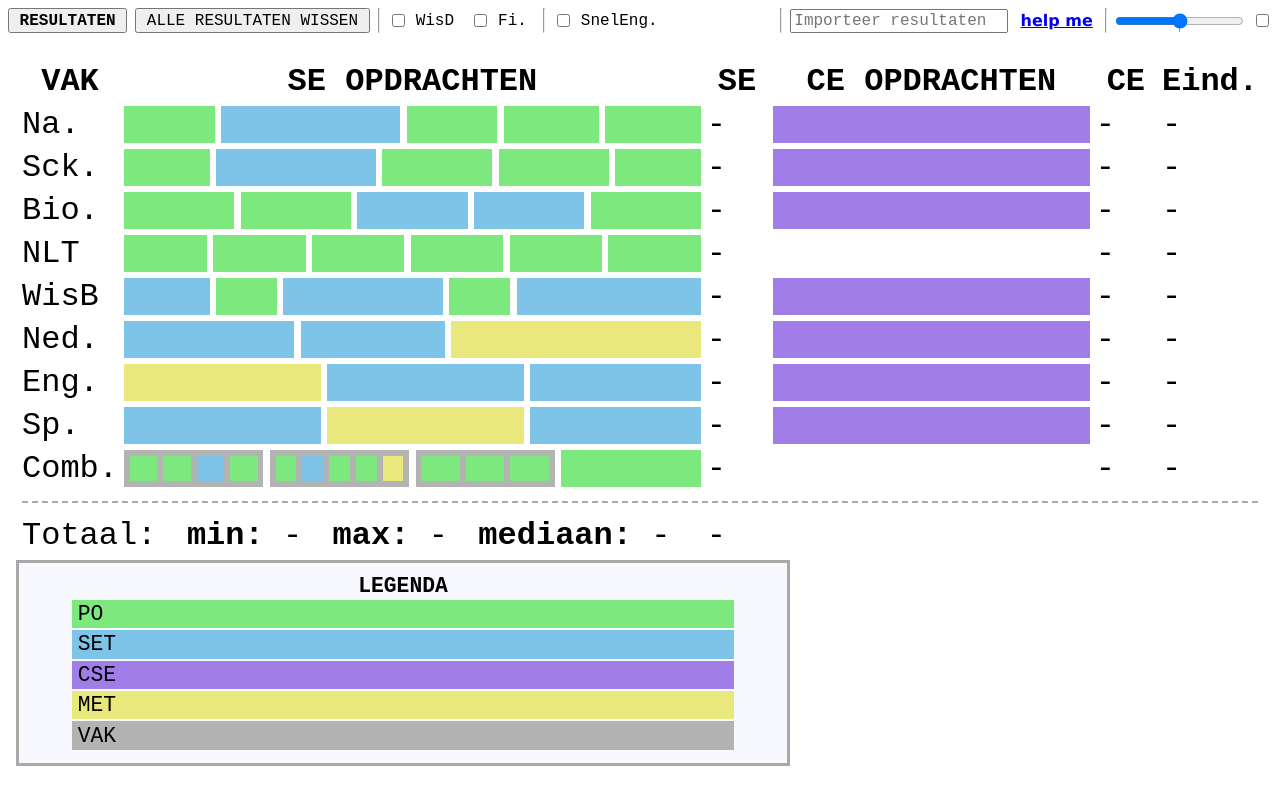
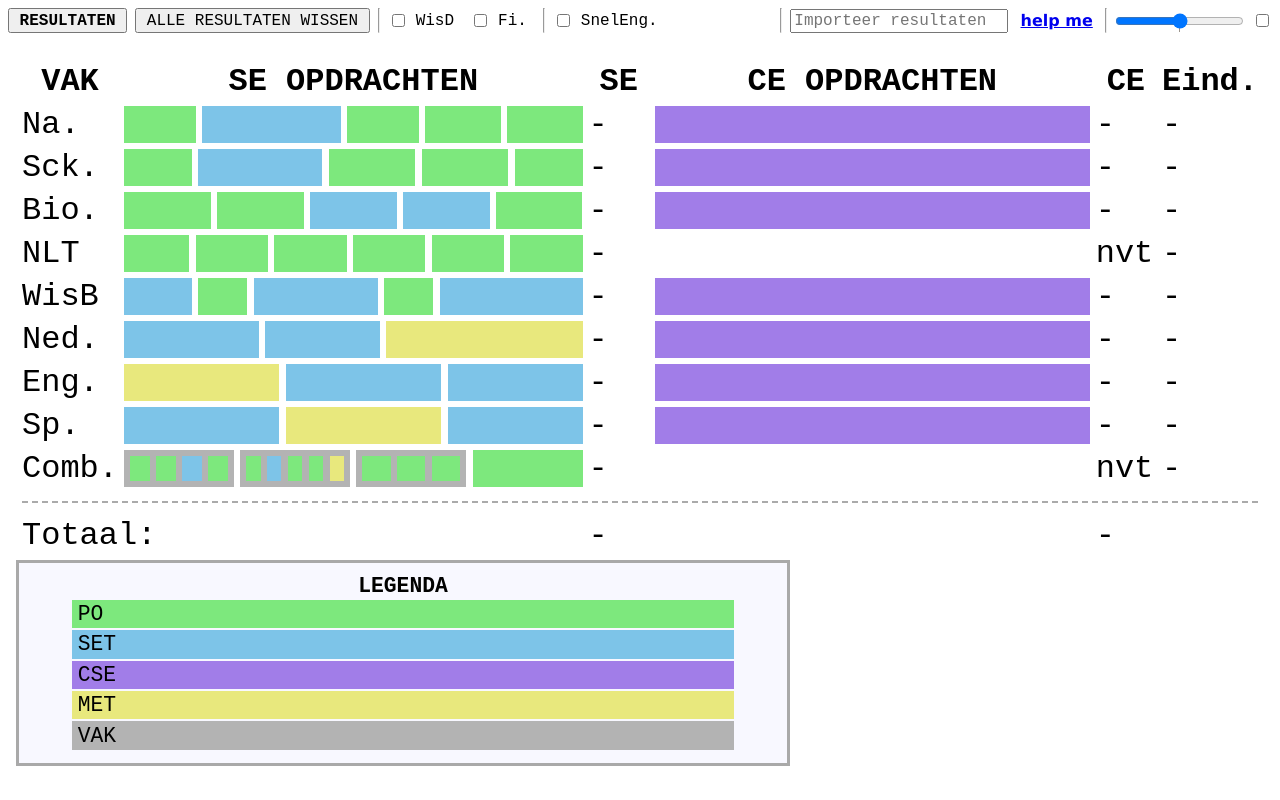
Before and after one commit to Wouterr0/cijfer-vis, a Vue app: page / in a window 1280 px wide. Built offline with nearby package versions, Linux system fonts and the light colour scheme.

Commit message:
change total row to fit with the ce

```diff
--- a/src/components/Row.vue
+++ b/src/components/Row.vue
@@ -52,23 +52,35 @@ export default {
             return nl_num(this.$store.getters.result(this.grade, false));
         },
         SEresult() {
+            if (this.grade.type === 'VAK' && !this.grade.se_assignments) {
+                return 'nvt';
+            }
             return nl_num(
                 this.$store.getters.result(this.grade, true, true, false),
                 1
             );
         },
         unRoundedSEresult() {
+            if (this.grade.type === 'VAK' && !this.grade.se_assignments) {
+                return null;
+            }
             return nl_num(
                 this.$store.getters.result(this.grade, false, true, false)
             );
         },
         CEresult() {
+            if (this.grade.type !== 'VAK' || !this.grade.ce_assignments) {
+                return 'nvt';
+            }
             return nl_num(
                 this.$store.getters.result(this.grade, true, false, true),
                 1
             );
         },
         unRoundedCEresult() {
+            if (this.grade.type !== 'VAK' || !this.grade.ce_assignments) {
+                return null;
+            }
             return nl_num(
                 this.$store.getters.result(this.grade, false, false, true)
             );
--- a/src/components/TotalRow.vue
+++ b/src/components/TotalRow.vue
@@ -8,21 +8,25 @@
         <td colspan="2">
             <div style="display: flex">
                 <div>Totaal:</div>
-                <div class="stats">
-                    <div :title="nl_num(min(), 1)">
-                        <strong>min:</strong> {{ nl_num(min(true), 1) }}
+                <!-- <div class="stats">
+                    <div :title="nl_num(min())">
+                        <strong>min:</strong> {{ nl_num(min(true)) }}
                     </div>
-                    <div :title="nl_num(max(), 1)">
-                        <strong>max:</strong> {{ nl_num(max(true), 1) }}
+                    <div :title="nl_num(max())">
+                        <strong>max:</strong> {{ nl_num(max(true)) }}
                     </div>
-                    <div :title="nl_num(median(), 1)">
-                        <strong>mediaan:</strong> {{ nl_num(median(true), 1) }}
+                    <div :title="nl_num(median())">
+                        <strong>mediaan:</strong> {{ nl_num(median(true)) }}
                     </div>
-                </div>
+                </div> -->
             </div>
         </td>
-        <td style="display: block">
-            <div :title="nl_num(avg(), 1)">{{ nl_num(avg(true), 1) }}</div>
+        <td :title="nl_num(avg(false, true, false))">
+            {{ nl_num(avg(true, true, false)) }}
+        </td>
+        <td />
+        <td :title="nl_num(avg(false, false, true))">
+            {{ nl_num(avg(true, false, true)) }}
         </td>
     </tr>
 </template>
--- a/src/main.js
+++ b/src/main.js
@@ -151,6 +151,7 @@ const store = createStore({
                         result = average(assignment.grades);
                         decimals = 0;
                     } else if (assignment.type === 'COMB') {
+                        if (!ce_only)
                             result = average(
                                 assignment.assignments,
                                 rounding && assignment.parent.type === 'DIPLOMA'
@@ -197,11 +198,16 @@ const store = createStore({
             },
         avg:
             (state, getters) =>
-            (rounding = false) => {
+            (rounding = false, se_only = false, ce_only = false) => {
                 let sum = 0;
                 let amount = 0;
                 for (const subject of getters.subjects) {
-                    const score = getters.result(subject, rounding);
+                    const score = getters.result(
+                        subject,
+                        rounding,
+                        se_only,
+                        ce_only
+                    );
                     if (score) {
                         sum += score;
                         amount++;
```
Lines whose indentation alone changed are shown as unchanged.
